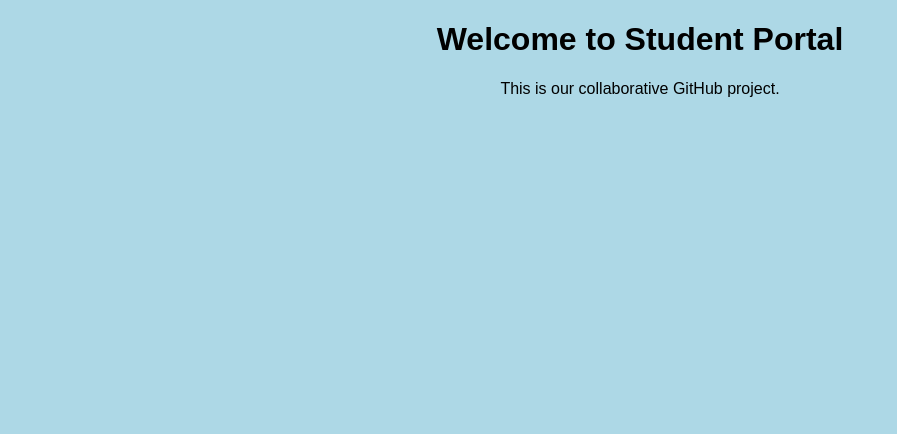
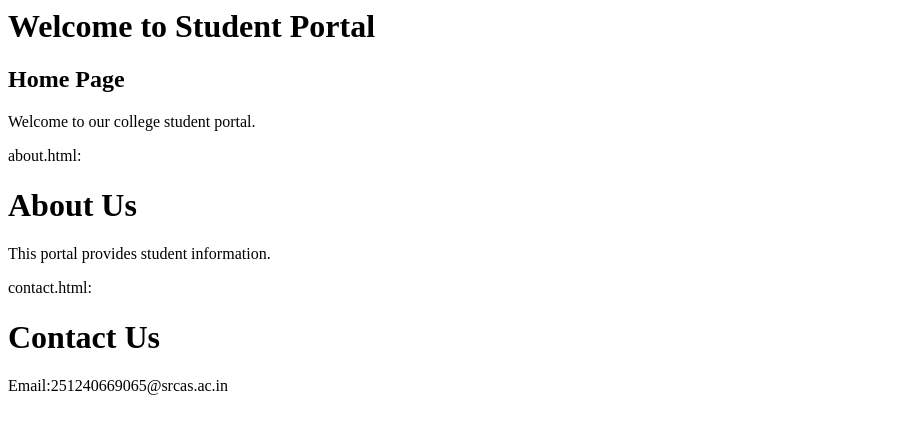
Before and after one commit to 251240669065-web/student-portal, a plain HTML site: page index.html in a window 1280 px wide. Shown: the whole page, without its empty margins (0-897 px from the left). Drawn offline with Linux system fonts and the light colour scheme.

Commit message:
initial commit

```diff
--- a/index.html
+++ b/index.html
@@ -1,36 +1,30 @@
-  <!DOCTYPE
-html>
-
-
-<html>
-
-
-<head>
-
-
-
-<title>Student Portal</title>
-
-
-    <link
-rel="stylesheet" href="style.css">
-
-
-</head>
-
-
-<body>
-
-
-    <h1>Welcome
+   <h1>Welcome
 to Student Portal</h1>
 
 
-    <p>This is
-our collaborative GitHub project.</p>
+<h2>Home
+Page</h2>
 
 
-</body>
+<p>Welcome to
+our college student portal.</p>
 
 
-</html>
+about.html:
+
+
+               <h1>About
+Us</h1>
+
+
+<p>This portal
+provides student information.</p>
+
+
+contact.html:
+
+
+<h1>Contact Us</h1>
+
+
+<p>Email:251240669065@srcas.ac.in</p>
```
Also changed, not shown: httpsgithub.com251240669065-webstud.txt (added), httpsgithub.comvarindra112-webstude.txt (deleted), style.css (line endings or trailing spaces), 1 other file.
